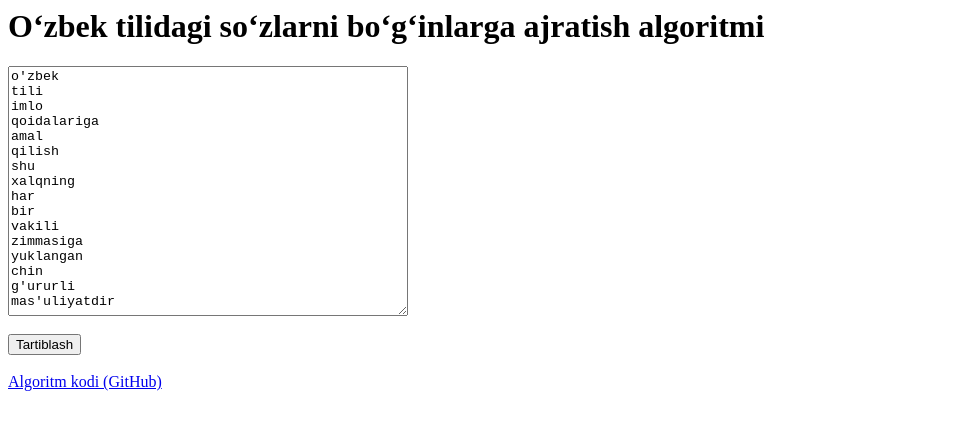
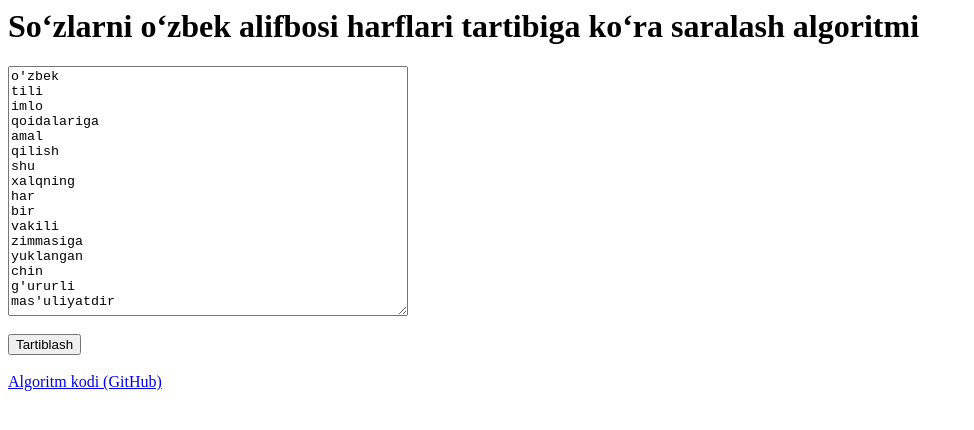
Before and after one commit to juraevuz/alphabetSortingUz, a plain HTML site: page index.html in a window 1280 px wide. Shown: the whole page, without its empty margins (0-974 px from the left). Drawn offline with Linux system fonts and the light colour scheme.

Commit message:
Update index.html

```diff
--- a/index.html
+++ b/index.html
@@ -4,7 +4,7 @@
 		<script src="sort.js"></script>
 	</head>
 	<body>
-		<h1>Oʻzbek tilidagi soʻzlarni boʻgʻinlarga ajratish algoritmi</h1>
+		<h1>Soʻzlarni oʻzbek alifbosi harflari tartibiga koʻra saralash algoritmi</h1>
 <textarea id="words" placeholder="Tartiblash uchun soʻzlar roʻyxatini kiriting" style="width:400px;height:250px">o'zbek
 tili
 imlo
```
